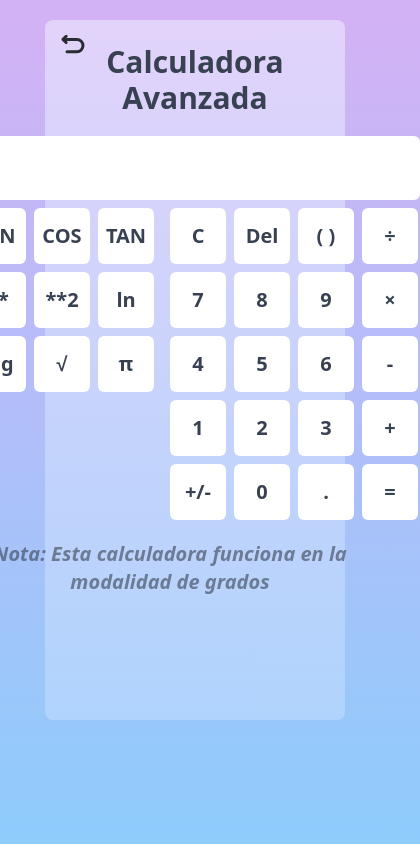
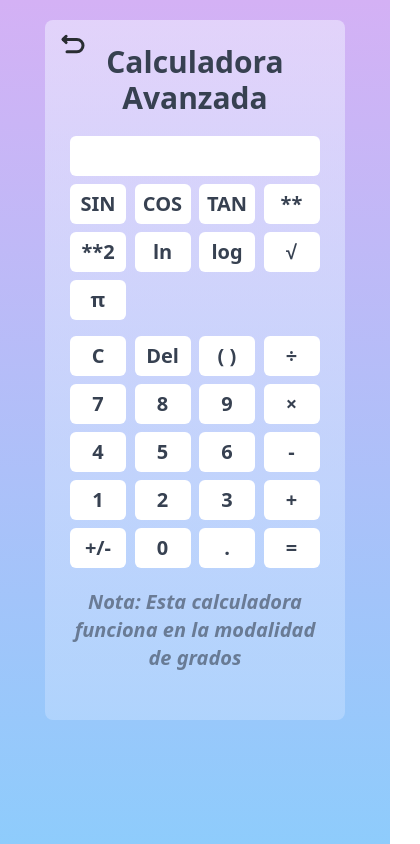
Before and after one commit to cristophdev/app-multiherramientas, a Next.js app: page / in a window 390 px wide. Both pictures are taken after a click on the button "Calculadora Avanzada". Shown: the whole page, 420 px wide, since content can reach past the window. Built offline with nearby package versions, Linux system fonts and the light colour scheme.

Commit message:
responsive stld

```diff
--- a/app/Components/Buttons/AplicationButton.tsx
+++ b/app/Components/Buttons/AplicationButton.tsx
@@ -3,7 +3,7 @@ import { MouseEventHandler } from "react"
 export default function AplicationButton({ aplication, setApp }: { aplication: string, setApp: MouseEventHandler }) {
   return (
     <button
-      className="block font-medium w-[260px] h-8 rounded-md pl-4 text-left hover:bg-white hover:bg-opacity-25"
+      className="block font-medium w-[230px] h-8 rounded-md pl-4 text-left hover:bg-white hover:bg-opacity-25 xl:w-[260px]"
       onClick={setApp}
     >
       {aplication}
--- a/app/Components/Buttons/CalculatorProButton.tsx
+++ b/app/Components/Buttons/CalculatorProButton.tsx
@@ -2,7 +2,7 @@ import { MouseEventHandler } from "react"
 
 export default function CalculatorProButton({ value, func }: { value: string, func: MouseEventHandler }) {
   return (
-    <button onClick={func} className="w-14 h-14 bg-white rounded-md">
+    <button onClick={func} className="w-14 h-10 md:w-14 md:h-14 bg-white rounded-md">
       {value}
     </button>
   )
--- a/app/Pages/CalculatorPro.tsx
+++ b/app/Pages/CalculatorPro.tsx
@@ -70,19 +70,19 @@ export default function CalculatorPro({ handlePrevious }: { handlePrevious: Mous
             value={value}
             onChange={handleValue}
             name="display"
-            className="w-[450px] h-16 rounded-md px-5 text-right"
+            className="w-[250px] h-10 rounded-md px-5 text-right md:w-[450px] md:h-16"
             readOnly
           />
         </form>
-        <div className="flex flex-row gap-4 mt-2">
-          <div className="grid grid-cols-3 grid-rows-4 gap-2 h-[70%]">
+        <div className="flex flex-col md:flex-row gap-4 mt-2">
+          <div className="w-[250px] grid grid-cols-4 md:grid-cols-3 gap-2 md:h-[70%] md:w-auto">
             {advancedButtons.map((btn) => {
               return (
                 <CalculatorProButton key={btn.val} value={btn.val} func={btn.func} />
               )
             })}
           </div>
-          <div className="grid grid-cols-4 gap-2">
+          <div className="w-[250px] grid grid-cols-4 md:grid-cols-4 gap-2 md:w-auto">
             {buttons.map((btn) => {
               return (
                 <CalculatorProButton key={btn.val} value={btn.val} func={btn.func} />
@@ -90,9 +90,9 @@ export default function CalculatorPro({ handlePrevious }: { handlePrevious: Mous
             })}
           </div>
         </div>
-        <div className="w-[400px] text-center pt-5 italic opacity-60">
-              <p>Nota: Esta calculadora funciona en la modalidad de grados</p>
-            </div>
+        <div className="w-[250px] text-center pt-5 italic opacity-60 md:w-[450px]">
+          <p>Nota: Esta calculadora funciona en la modalidad de grados</p>
+        </div>
       </section >
     </>
   )
--- a/app/page.tsx
+++ b/app/page.tsx
@@ -41,15 +41,18 @@ export default function Home() {
             setApp={() => setCurrentApp(aplications.weight.path)} />
         </div>
       </aside>
+      {/* Line */}
       <div
         className="hidden mt-auto mb-auto justify-center bg-gradient-to-b from-violet-200 to-blue-200 rounded-md lg:block lg:w-[0.65%] lg:h-[90%]"
       ></div>
+
       <main
-        className="w-screen h-screen p-5 lg:pl-8 text-gray-700 flex justify-center lg:w-[77.35%]"
+        className="w-screen h-screen p-5 lg:pl-8 text-gray-700 flex justify-center lg:w-[77.35%] transform transition-transform translate-y-0"
       >
         <div
           className="max-w-[700px] max-h-[600px] w-[300px] flex flex-col items-center px-5 relative md:w-[600px] xl:w-[700px]"
         >
+          {/* Background */}
           <div
             className="max-w-[700px] h-[700px] w-[300px] bg-gradient-to-b from-violet-100 to-blue-200 opacity-60 -z-10 rounded-lg absolute md:w-[600px] xl:w-[700px] xl:h-[640px]"
           ></div>
```
Also changed, not shown: 1 other file (tests, documents, lock files or other folders).
